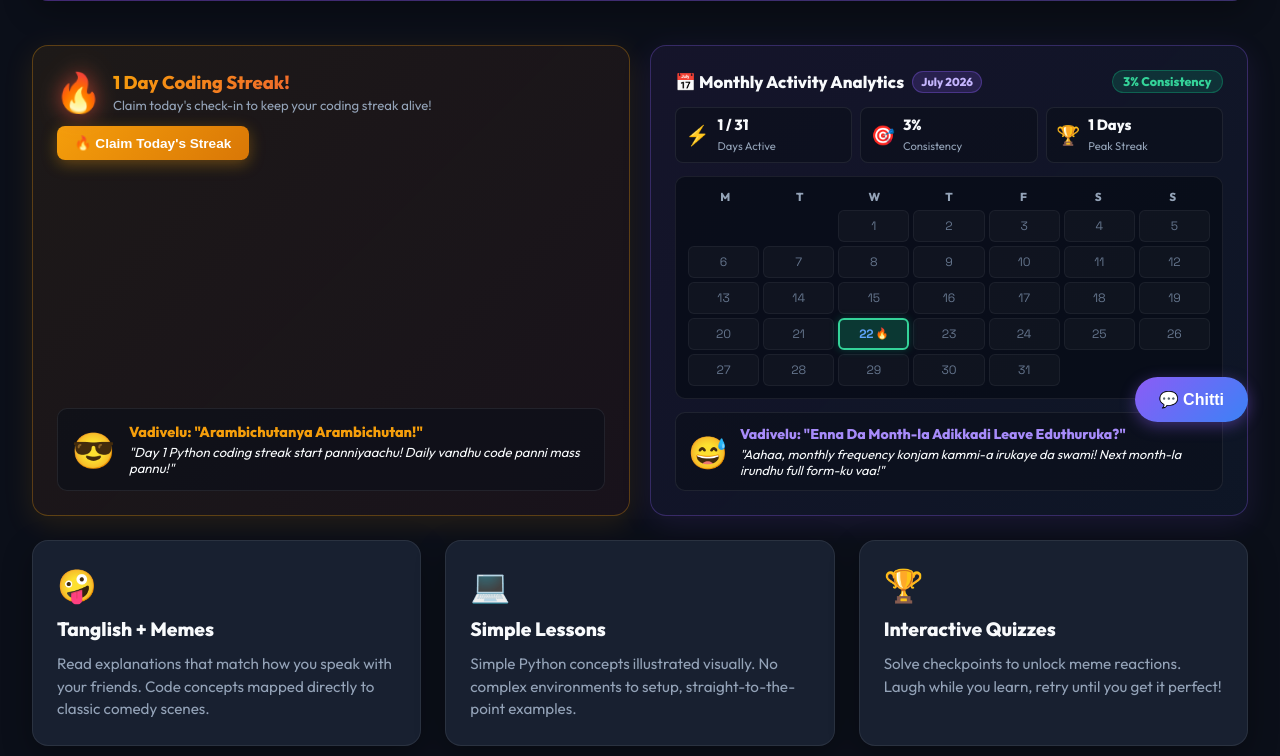
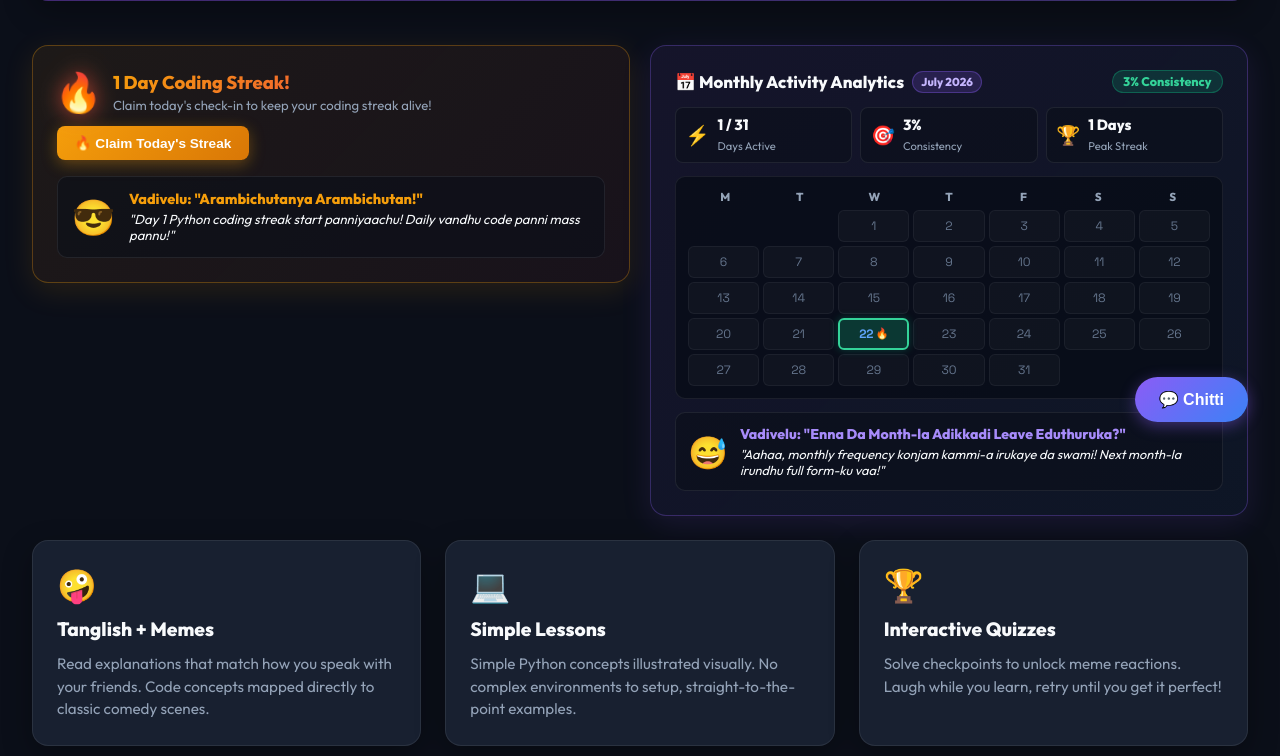
Before and after one commit to vikram1110dev/Python-Kadhai-python-learning-web-application-, a Django app: page / in a window 1280 px wide. Shown: the part 346-1102 px from the top of the page. Run offline with Django 4.2, Linux system fonts and the light colour scheme; data comes from the database, SQL or seed files in the repository; some libraries are stand-ins or nearby versions.

Commit message:
fix: Remove excessive vertical space in streak card by using natural content height

```diff
--- a/static/index.css
+++ b/static/index.css
@@ -1809,7 +1809,7 @@ kbd {
   grid-template-columns: 1fr 1fr;
   gap: 1.25rem;
   margin-top: 1.25rem;
-  align-items: stretch;
+  align-items: start;
 }
 
 @media (max-width: 992px) {
@@ -1820,15 +1820,12 @@ kbd {
 
 .streak-hero-card {
   margin-top: 0;
-  height: 100%;
+  height: auto;
   box-sizing: border-box;
   background: linear-gradient(135deg, rgba(245, 158, 11, 0.08) 0%, rgba(239, 68, 68, 0.06) 100%);
   border: 1px solid rgba(245, 158, 11, 0.3);
   box-shadow: 0 8px 30px rgba(245, 158, 11, 0.12);
   transition: var(--transition-smooth);
-  display: flex;
-  flex-direction: column;
-  justify-content: space-between;
 }
 
 .streak-card-header {
@@ -1935,15 +1932,12 @@ kbd {
 /* Monthly Streak Analytics Card */
 .monthly-analytics-card {
   margin-top: 0;
-  height: 100%;
+  height: auto;
   box-sizing: border-box;
   background: linear-gradient(135deg, rgba(139, 92, 246, 0.08) 0%, rgba(59, 130, 246, 0.06) 100%);
   border: 1px solid rgba(139, 92, 246, 0.3);
   box-shadow: 0 8px 30px rgba(139, 92, 246, 0.12);
   transition: var(--transition-smooth);
-  display: flex;
-  flex-direction: column;
-  justify-content: space-between;
 }
 
 .monthly-header {
```
